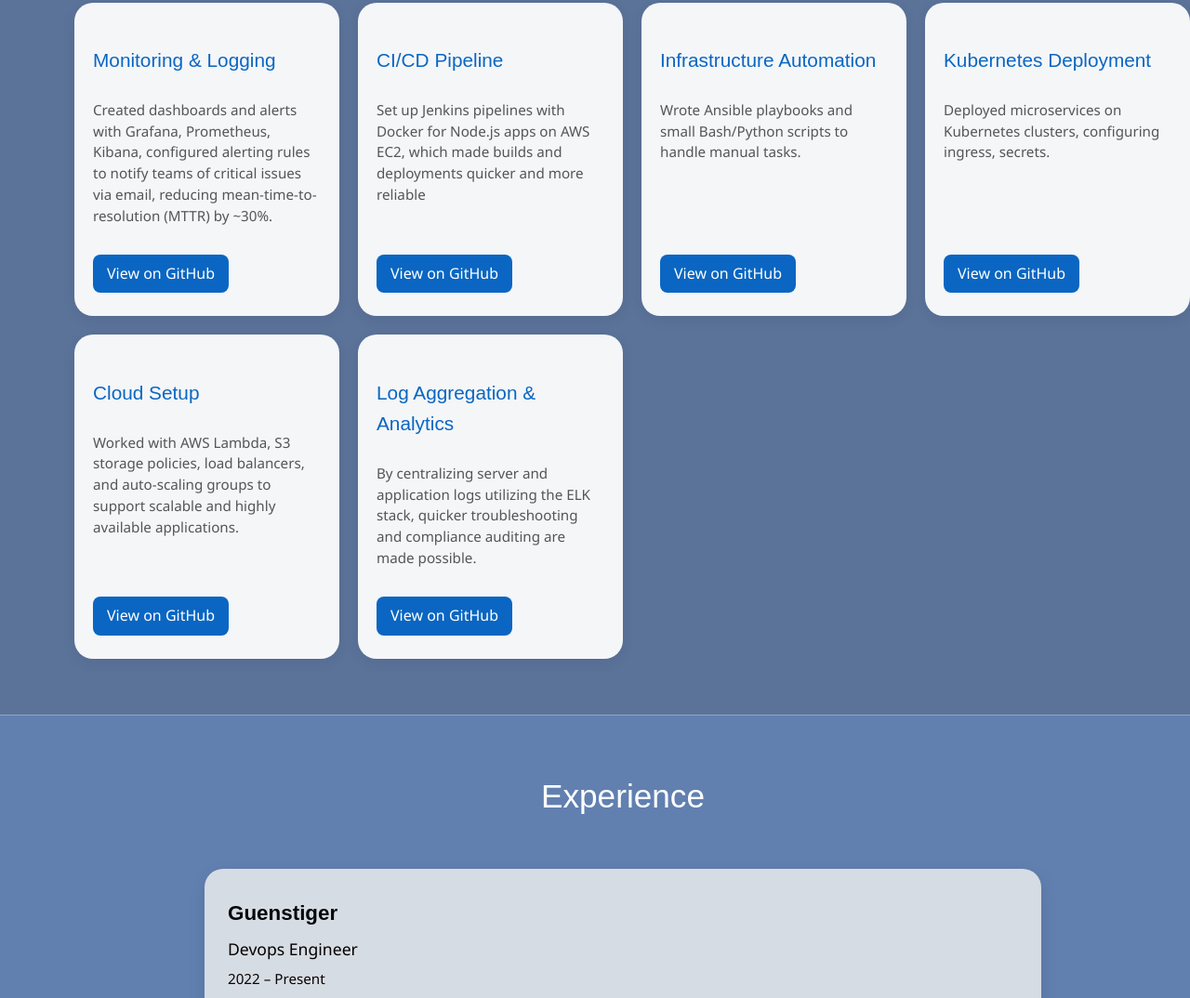
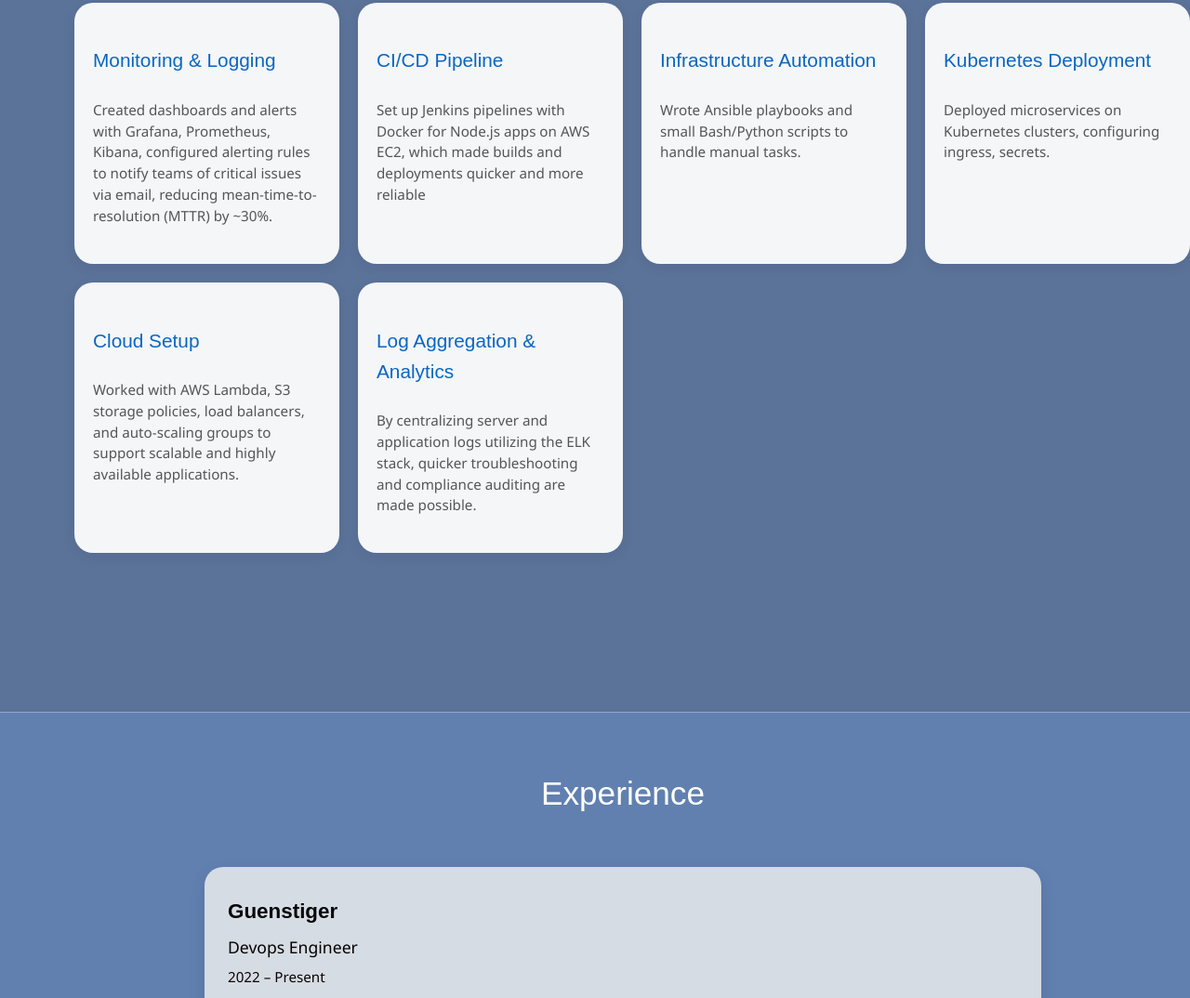
Before and after one commit to sakshidwivedi1501/sakshidevops.github.io, a plain HTML site: page index.html in a window 1280 px wide. Shown: the part 2538-3612 px from the top of the page at 93% size. Drawn offline with Linux system fonts and the light colour scheme.

Commit message:
removing git

```diff
--- a/index.html
+++ b/index.html
@@ -148,37 +148,37 @@
       <div class="project-card">
         <h3>Monitoring & Logging</h3>
         <p>Created dashboards and alerts with Grafana, Prometheus, Kibana, configured alerting rules to notify teams of critical issues via email, reducing mean-time-to-resolution (MTTR) by ~30%.</p>
-        <a href="https://github.com/sakshidwivedi1501/DEVOPS_PROJECTS/tree/main/Monitoring_And_Logging" class="project-btn" target="_blank">View on GitHub</a>
+        <!--a href="https://github.com/sakshidwivedi1501/DEVOPS_PROJECTS/tree/main/Monitoring_And_Logging" class="project-btn" target="_blank">View on GitHub</a-->
       </div>
 
       <div class="project-card">
         <h3>CI/CD Pipeline</h3>
         <p>Set up Jenkins pipelines with Docker for Node.js apps on AWS EC2, which made builds and deployments quicker and more reliable</p>
-        <a href="https://github.com/yourusername/project2" class="project-btn" target="_blank">View on GitHub</a>
+        <!--a href="https://github.com/sakshidwivedi1501/DEVOPS_PROJECTS/tree/main/Monitoring_And_Logging" class="project-btn" target="_blank">View on GitHub</a-->
       </div>
 
       <div class="project-card">
         <h3>Infrastructure Automation</h3>
         <p>Wrote Ansible playbooks and small Bash/Python scripts to handle manual tasks.</p>
-        <a href="https://github.com/yourusername/project3" class="project-btn" target="_blank">View on GitHub</a>
+        <!--a href="https://github.com/sakshidwivedi1501/DEVOPS_PROJECTS/tree/main/Monitoring_And_Logging" class="project-btn" target="_blank">View on GitHub</a-->
       </div>
 
       <div class="project-card">
         <h3>Kubernetes Deployment</h3>
         <p>Deployed microservices on Kubernetes clusters, configuring ingress, secrets.</p>
-        <a href="https://github.com/yourusername/project3" class="project-btn" target="_blank">View on GitHub</a>
+        <!--a href="https://github.com/sakshidwivedi1501/DEVOPS_PROJECTS/tree/main/Monitoring_And_Logging" class="project-btn" target="_blank">View on GitHub</a-->
       </div>
 
       <div class="project-card">
         <h3>Cloud Setup</h3>
         <p>Worked with AWS Lambda, S3 storage policies, load balancers, and auto-scaling groups to support scalable and highly available applications.</p>
-        <a href="https://github.com/yourusername/project3" class="project-btn" target="_blank">View on GitHub</a>
+        <!--a href="https://github.com/sakshidwivedi1501/DEVOPS_PROJECTS/tree/main/Monitoring_And_Logging" class="project-btn" target="_blank">View on GitHub</a-->
       </div>
 
       <div class="project-card">
         <h3>Log Aggregation & Analytics</h3>
         <p>By centralizing server and application logs utilizing the ELK stack, quicker troubleshooting and compliance auditing are made possible.</p>
-        <a href="https://github.com/yourusername/project3" class="project-btn" target="_blank">View on GitHub</a>
+        <!--a href="https://github.com/sakshidwivedi1501/DEVOPS_PROJECTS/tree/main/Monitoring_And_Logging" class="project-btn" target="_blank">View on GitHub</a-->
       </div>
     </div>
   </section>
```
